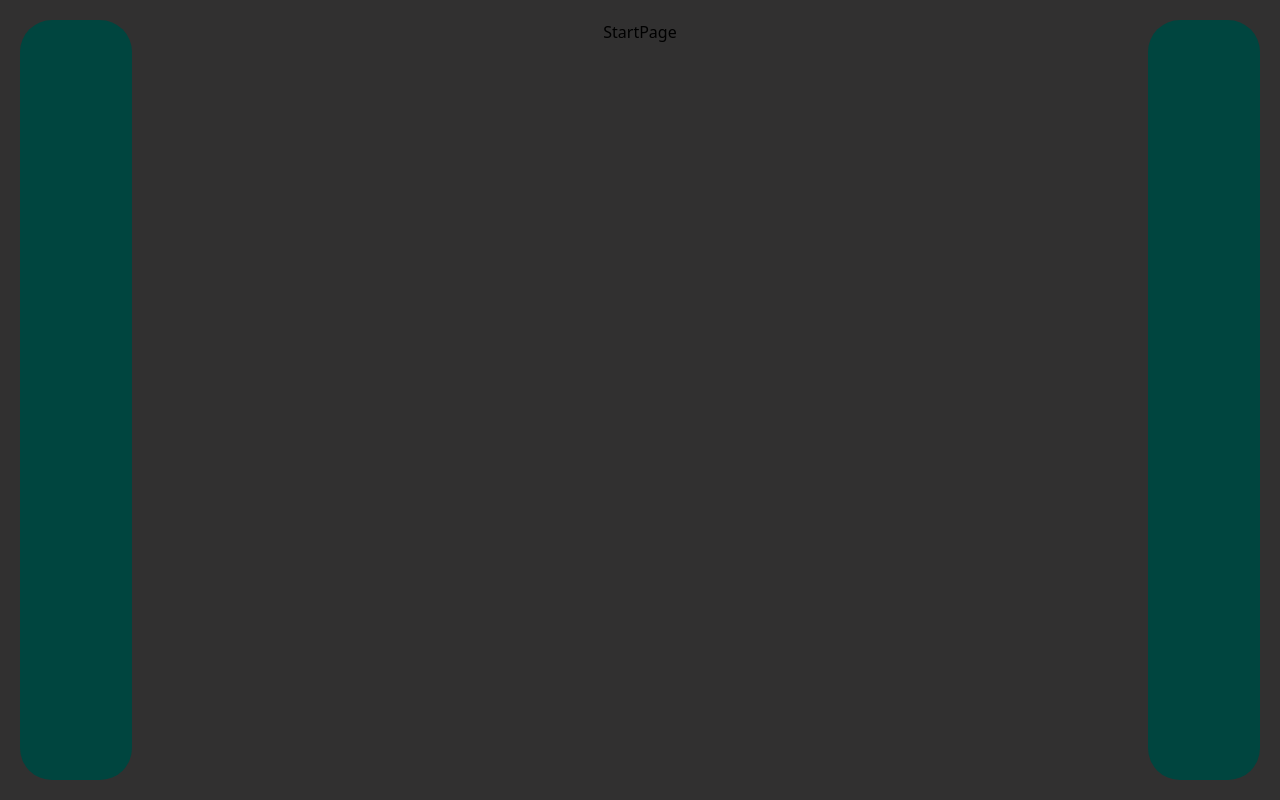
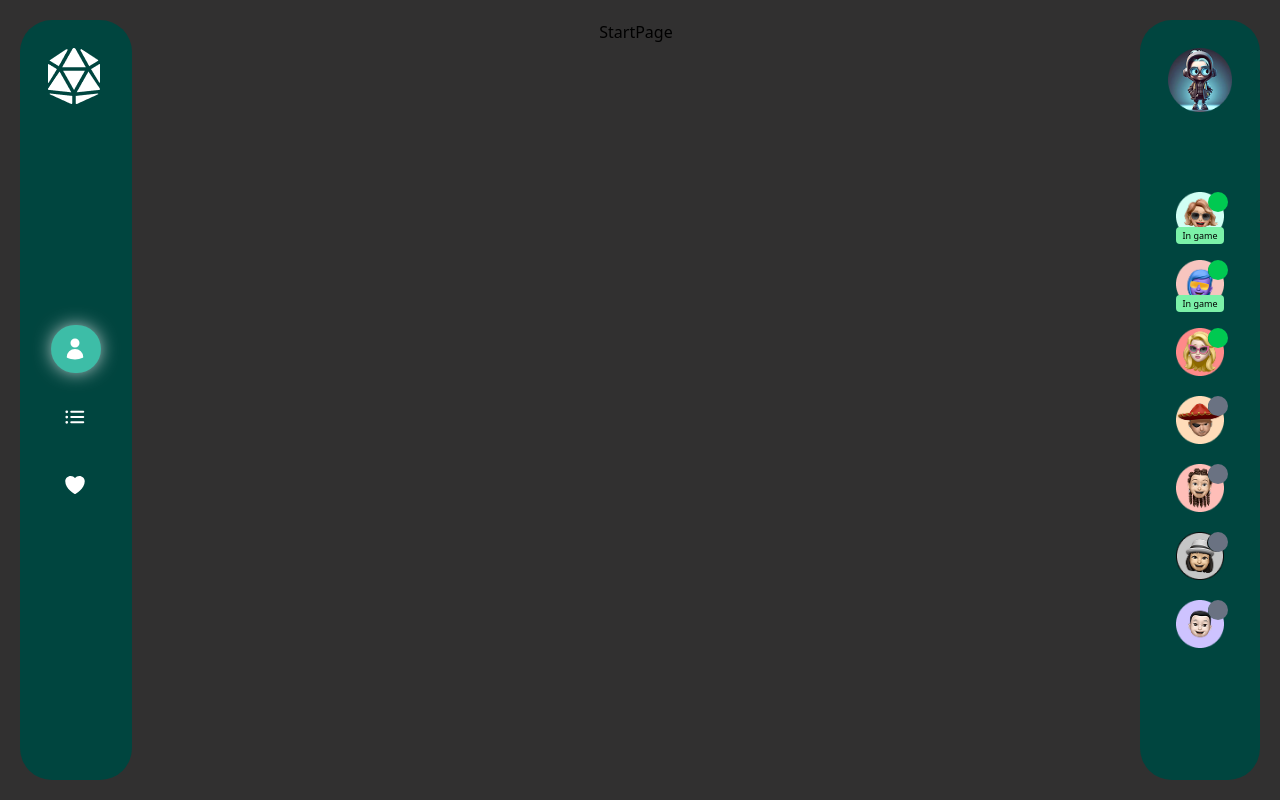
Before and after one commit to KamilJustynski/gamezone, a React (Vite) app: page / in a window 1280 px wide. Built offline with nearby package versions, Linux system fonts and the light colour scheme.

Commit message:
implementations aside

```diff
--- a/src/pages/Root.tsx
+++ b/src/pages/Root.tsx
@@ -1,14 +1,16 @@
 import { Outlet } from "react-router-dom";
 import { Aside } from "../components/Aside/Aside";
+import { LeftAside } from "../components/Aside/LeftAside";
+import { RightAside } from "../components/Aside/RightAside";
 
 const Root = () => {
   return (
     <div className="bg-[#313030] flex  p-5 h-screen justify-between">
-      <Aside />
-      <div className="flex justify-center overflow-y-auto scrollbar-hide px-5">
+      <Aside children={<LeftAside />} />
+      <div className="w-8/10 flex justify-center overflow-y-auto scrollbar-hide px-5">
         <Outlet />
       </div>
-      <Aside />
+      <Aside children={<RightAside />} />
     </div>
   );
 };
```
